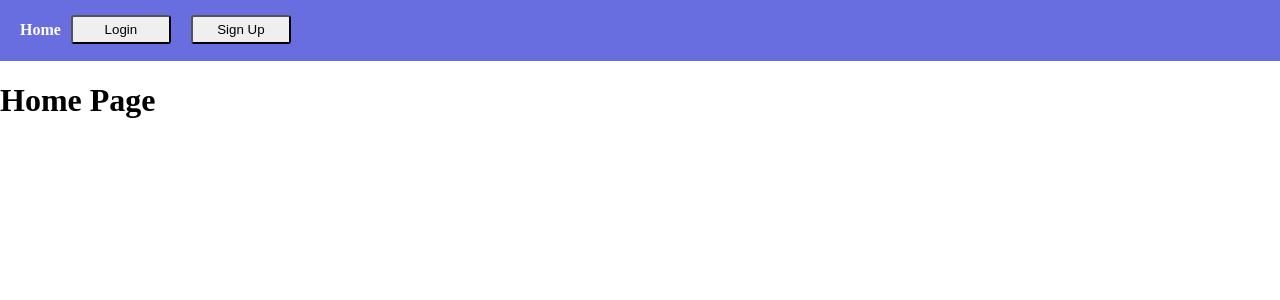
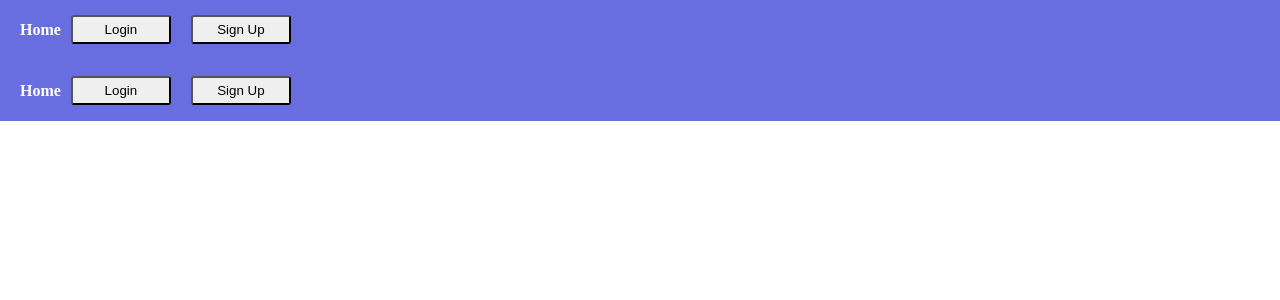
Before and after one commit to JuiceDrinker/tilt-client, a React (Create React App) app: page / in a window 1280 px wide. Shown: the top 300 px of the page. Built offline with nearby package versions, Linux system fonts and the light colour scheme; no server answers.

Commit message:
Add initial pages and components

```diff
--- a/src/App.js
+++ b/src/App.js
@@ -7,6 +7,7 @@ import Home from "./pages/Home";
 import Signup from "./pages/Signup";
 import Login from "./pages/Login";
 import Private from "./pages/Private";
+import Index from "./pages/Index";
 
 import AnonRoute from "./components/AnonRoute";
 import PrivateRoute from "./components/PrivateRoute";
@@ -18,7 +19,7 @@ class App extends Component {
         <Navbar />
 
         <Switch>
-          <Route exact path="/" component={Home} />
+          <Route exact path="/" component={Index} />
 
           <AnonRoute exact path="/signup" component={Signup} />
           <AnonRoute exact path="/login" component={Login} />
--- /dev/null
+++ b/src/components/Recommended.js
@@ -0,0 +1,11 @@
+import React, { Component } from 'react'
+
+export default class Recommended extends Component {
+    render() {
+        return (
+            <div>
+
+            </div>
+        )
+    }
+}
--- /dev/null
+++ b/src/components/Search.js
@@ -0,0 +1,11 @@
+import React, { Component } from 'react'
+
+export default class Seearch extends Component {
+    render() {
+        return (
+            <div>
+
+            </div>
+        )
+    }
+}
--- a/src/pages/Index.js
+++ b/src/pages/Index.js
@@ -0,0 +1,16 @@
+import React, { Component } from "react";
+import Search from "./../components/Search";
+import Recommended from "./../components/Recommended";
+import Navbar from "./../components/Navbar";
+
+export default class Index extends Component {
+  render() {
+    return (
+      <div>
+        <Navbar />
+        <Search />
+        <Recommended />
+      </div>
+    );
+  }
+}
--- a/src/pages/Private.js
+++ b/src/pages/Private.js
@@ -1,6 +1,5 @@
 import React, { Component } from "react";
 import { withAuth } from "./../lib/Auth";
-import APIservices from "./../lib/api-services";
 
 class Private extends Component {
   render() {
```
Also changed, not shown: 1 other file (tests, documents, lock files or other folders).
